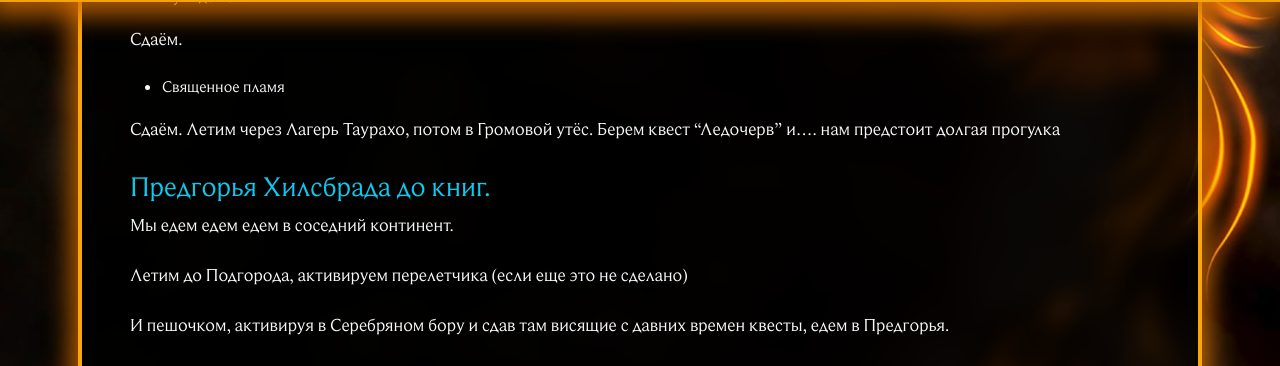
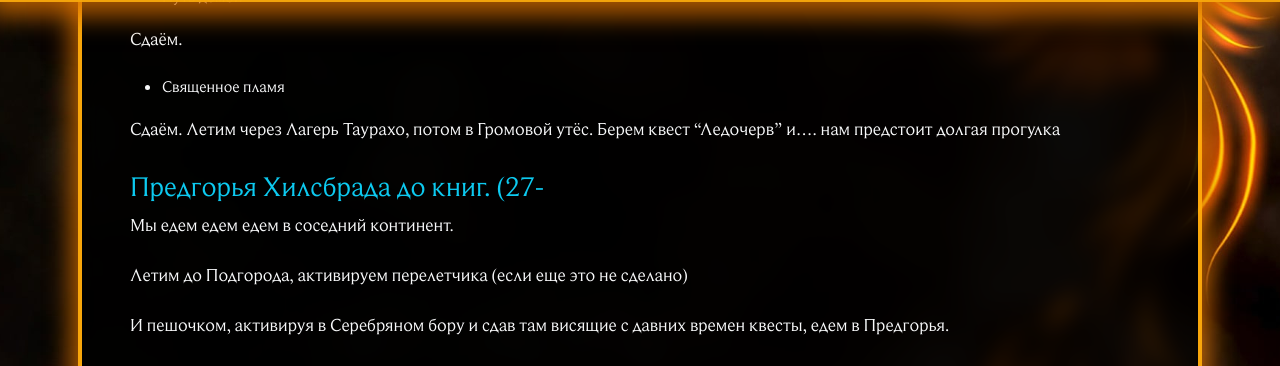
Before and after one commit to Phoenix-Guilds/phoenix-guilds.github.io, a Jekyll site: the page built from _guides/gayd-po-prokachke-hk-ot-silmy.md, in a window 1280 px wide and 900 px high, scrolled down 12828 px. Shown: the part 92-458 px from the top of the window. Built offline with Jekyll 4.4.1, drawn with Linux system fonts in a browser that asks for light colours; nearby versions of some CDN libraries; library files that are not in the unit come from our copies.

Commit message:
Update Гайды “gayd-po-prokachke-hk-ot-silmy”

```diff
--- a/_guides/gayd-po-prokachke-hk-ot-silmy.md
+++ b/_guides/gayd-po-prokachke-hk-ot-silmy.md
@@ -490,7 +490,7 @@ description: >-
 
 Сдаём. Летим через Лагерь Таурахо, потом в Громовой утёс. Берем квест "Ледочерв" и.... нам предстоит долгая прогулка
 
-### Предгорья Хилсбрада до книг.
+### Предгорья Хилсбрада до книг. (27-
 
 Мы едем едем едем в соседний континент.
 
```
